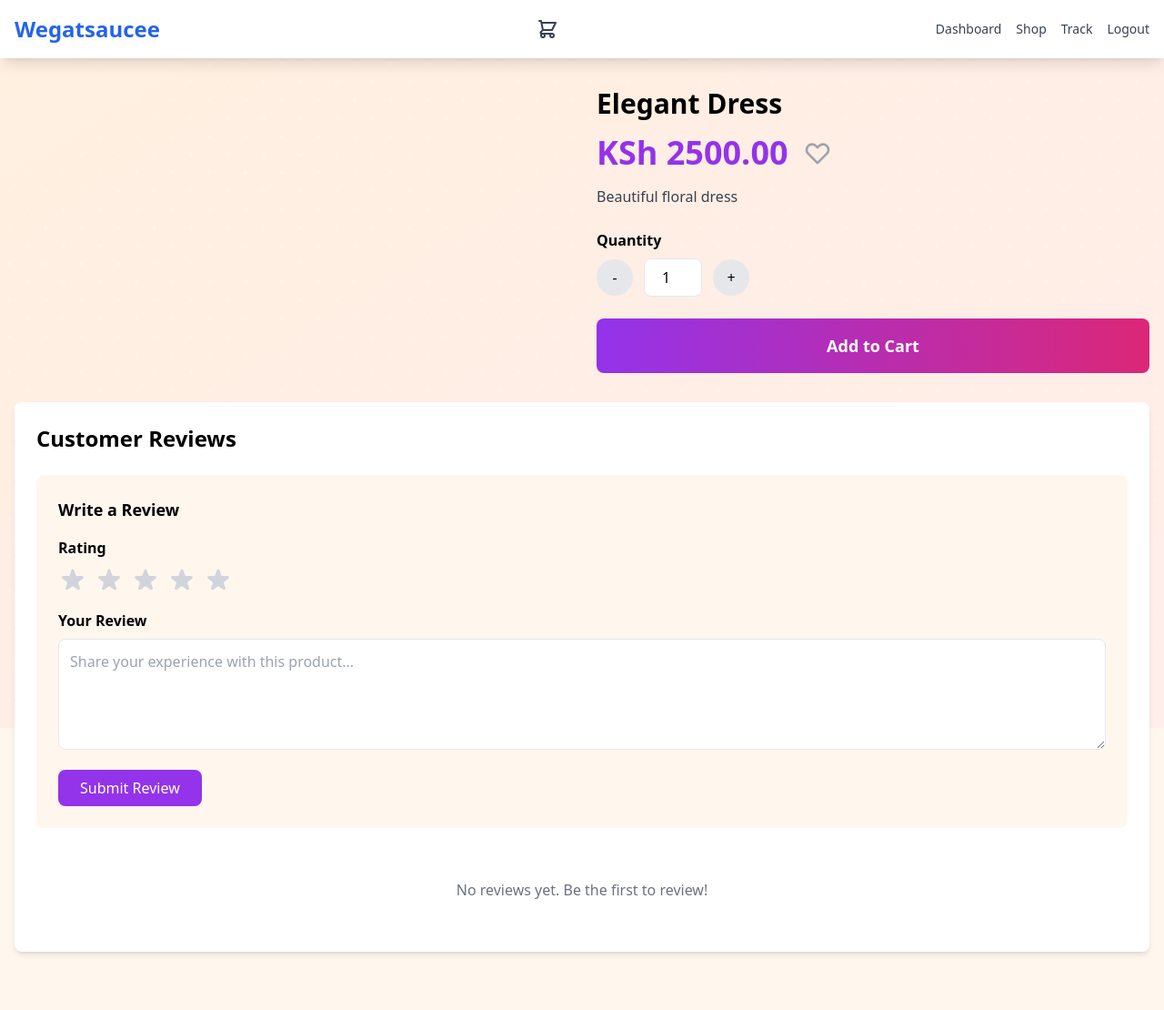
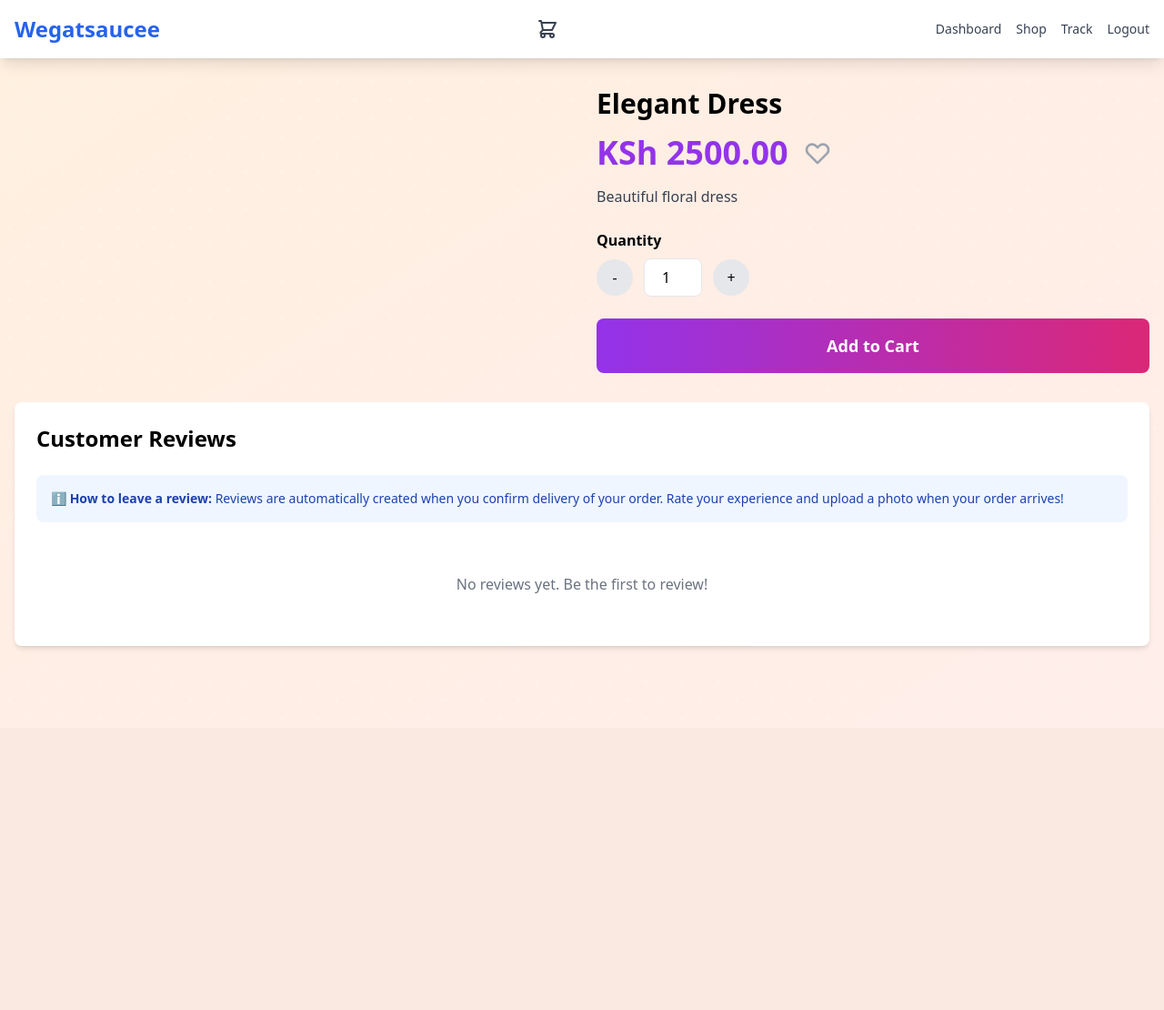
Before and after one commit to obapluto-ob/wegatsauceefashionhub, a Flask app: page /product/1 in a window 1280 px wide. Shown: the whole page at 91% size. After the commit the page ends 712 px from the top, so only its background shows below. Run offline with Flask 3, Linux system fonts and the light colour scheme; the visitor is signed in with stand-in values (Sample User, id 1); data comes from the database, SQL or seed files in the repository; data that the repository does not hold is empty; some libraries are stand-ins or nearby versions.

Commit message:
Public order tracking + reviews auto-created from delivery confirmation

```diff
--- a/app.py
+++ b/app.py
@@ -997,6 +997,7 @@ def admin_delete_product(product_id):
 @app.route('/track/<int:order_id>')
 def track_order(order_id):
     order = Order.query.get_or_404(order_id)
+    # Public tracking - anyone can view with order ID (like FedEx)
     return render_template('track_order.html', order=order)
 
 @app.route('/admin/orders')
@@ -1107,6 +1108,7 @@ def confirm_delivery(order_id):
     rating = int(request.form['rating'])
     feedback = request.form['feedback']
 
+    # Create delivery confirmation
     confirmation = DeliveryConfirmation(
         order_id=order_id,
         user_id=session['user_id'],
@@ -1115,6 +1117,25 @@ def confirm_delivery(order_id):
         feedback=feedback
     )
     db.session.add(confirmation)
+
+    # Auto-create review from delivery confirmation
+    try:
+        items = json.loads(order.items)
+        for item in items:
+            product_id = item.get('id')
+            if product_id:
+                # Check if review already exists
+                existing_review = Review.query.filter_by(product_id=product_id, user_id=session['user_id']).first()
+                if not existing_review:
+                    review = Review(
+                        product_id=product_id,
+                        user_id=session['user_id'],
+                        rating=rating,
+                        comment=feedback
+                    )
+                    db.session.add(review)
+    except:
+        pass
 
     # Award points for completing delivery flow
     user = order.user
--- a/templates/product_detail.html
+++ b/templates/product_detail.html
@@ -76,38 +76,12 @@
     <div class="bg-white rounded-lg shadow-md p-6 mb-8">
         <h2 class="text-2xl font-bold mb-6">Customer Reviews</h2>
 
-        <!-- Add Review Form -->
-        {% if session.user_id %}
-        <div class="bg-orange-50 rounded-lg p-6 mb-6">
-            <h3 class="text-lg font-bold mb-4">Write a Review</h3>
-            <form id="reviewForm">
-                <div class="mb-4">
-                    <label class="block font-semibold mb-2">Rating</label>
-                    <div class="flex gap-2">
-                        {% for i in range(1, 6) %}
-                        <button type="button" onclick="setRating({{ i }})" class="star-btn">
-                            <svg class="w-8 h-8 text-gray-300 hover:text-yellow-400" fill="currentColor" viewBox="0 0 20 20">
-                                <path d="M9.049 2.927c.3-.921 1.603-.921 1.902 0l1.07 3.292a1 1 0 00.95.69h3.462c.969 0 1.371 1.24.588 1.81l-2.8 2.034a1 1 0 00-.364 1.118l1.07 3.292c.3.921-.755 1.688-1.54 1.118l-2.8-2.034a1 1 0 00-1.175 0l-2.8 2.034c-.784.57-1.838-.197-1.539-1.118l1.07-3.292a1 1 0 00-.364-1.118L2.98 8.72c-.783-.57-.38-1.81.588-1.81h3.461a1 1 0 00.951-.69l1.07-3.292z"/>
-                            </svg>
-                        </button>
-                        {% endfor %}
-                    </div>
-                    <input type="hidden" id="rating" value="0">
-                </div>
-                <div class="mb-4">
-                    <label class="block font-semibold mb-2">Your Review</label>
-                    <textarea id="comment" rows="4" class="w-full border rounded-lg p-3" placeholder="Share your experience with this product..."></textarea>
-                </div>
-                <button type="button" onclick="submitReview()" class="bg-purple-600 text-white px-6 py-2 rounded-lg hover:bg-purple-700">
-                    Submit Review
-                </button>
-            </form>
+        <div class="bg-blue-50 rounded-lg p-4 mb-6">
+            <p class="text-sm text-blue-800">
+                <strong>ℹ️ How to leave a review:</strong> Reviews are automatically created when you confirm delivery of your order.
+                Rate your experience and upload a photo when your order arrives!
+            </p>
         </div>
-        {% else %}
-        <div class="bg-gray-100 rounded-lg p-6 mb-6 text-center">
-            <p class="text-gray-600">Please <a href="/login" class="text-purple-600 hover:underline">login</a> to write a review</p>
-        </div>
-        {% endif %}
 
         <!-- Existing Reviews -->
         {% if reviews %}
@@ -136,55 +110,6 @@
 </div>
 
 <script>
-let selectedRating = 0;
-
-function setRating(rating) {
-    selectedRating = rating;
-    document.getElementById('rating').value = rating;
-
-    // Update star colors
-    const stars = document.querySelectorAll('.star-btn svg');
-    stars.forEach((star, index) => {
-        if (index < rating) {
-            star.classList.remove('text-gray-300');
-            star.classList.add('text-yellow-400');
-        } else {
-            star.classList.remove('text-yellow-400');
-            star.classList.add('text-gray-300');
-        }
-    });
-}
-
-function submitReview() {
-    const rating = selectedRating;
-    const comment = document.getElementById('comment').value;
-
-    if (rating === 0) {
-        alert('Please select a rating');
-        return;
-    }
-
-    if (!comment.trim()) {
-        alert('Please write a review');
-        return;
-    }
-
-    fetch('/product/{{ product.id }}/review', {
-        method: 'POST',
-        headers: {'Content-Type': 'application/json'},
-        body: JSON.stringify({rating: rating, comment: comment})
-    })
-    .then(r => r.json())
-    .then(data => {
-        if (data.success) {
-            alert('Review submitted successfully!');
-            location.reload();
-        } else {
-            alert(data.error || 'Failed to submit review');
-        }
-    });
-}
-
 function changeQty(change) {
     const input = document.getElementById('qty');
     let val = parseInt(input.value) + change;
```
